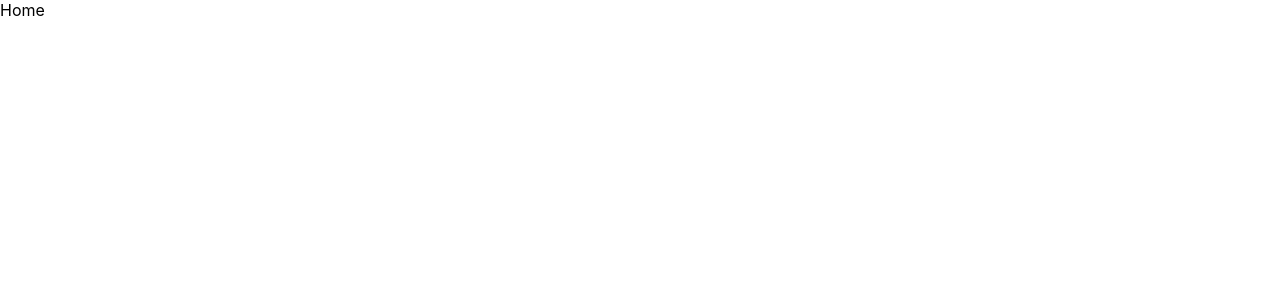
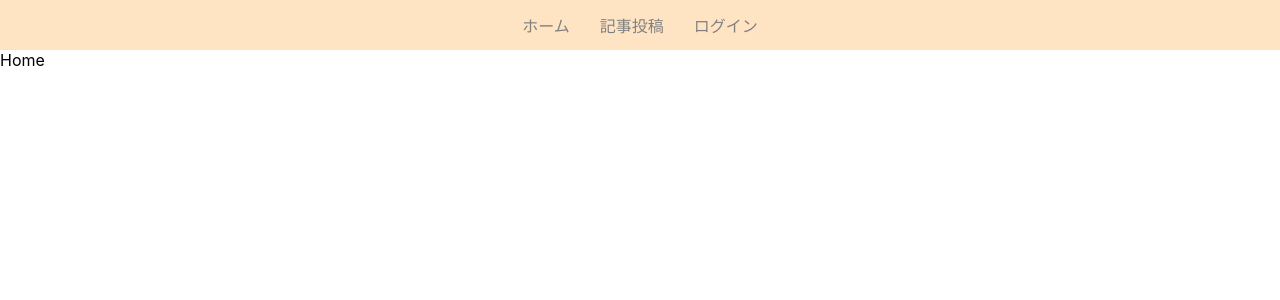
Before and after one commit to hatano-yota/blog-with-react-and-firebase, a React (Create React App) app: page / in a window 1280 px wide. Shown: the top 300 px of the page. Built offline with nearby package versions, Linux system fonts and the light colour scheme.

Commit message:
navbarの実装

```diff
--- a/src/App.tsx
+++ b/src/App.tsx
@@ -4,10 +4,12 @@
 import { CreatePost } from "./components/CreatePost";
 import { Login } from "./components/Login";
 import { Logout } from "./components/Logout";
+import { Navbar } from "./components/Navbar";
 
 function App() {
   return (
     <Router>
+      <Navbar />
       <Routes>
         <Route path="/" element={<Home />}></Route>
         <Route path="/createpost" element={<CreatePost />}></Route>
--- /dev/null
+++ b/src/components/Navbar.tsx
@@ -0,0 +1,12 @@
+import { Link } from "react-router-dom";
+import "./styles/Navbar.css";
+
+export const Navbar = () => {
+  return (
+    <nav>
+      <Link to={"/"}>ホーム</Link>
+      <Link to={"/createpost"}>記事投稿</Link>
+      <Link to={"/login"}>ログイン</Link>
+    </nav>
+  );
+};
--- /dev/null
+++ b/src/components/styles/Navbar.css
@@ -0,0 +1,18 @@
+nav {
+    display: flex;
+    justify-content: center;
+    align-items: center;
+    height: 50px;
+    background-color: bisque;
+    gap: 30px;
+}
+
+nav a {
+    text-decoration: none;
+    color: gray;
+    transition: all 0.3s;
+}
+
+nav a:hover {
+    color: coral;
+}
```
